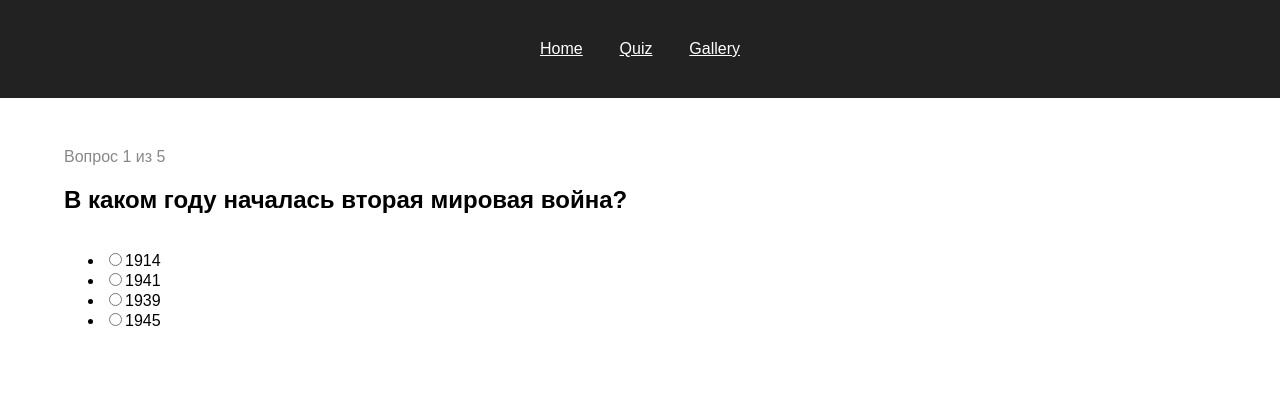
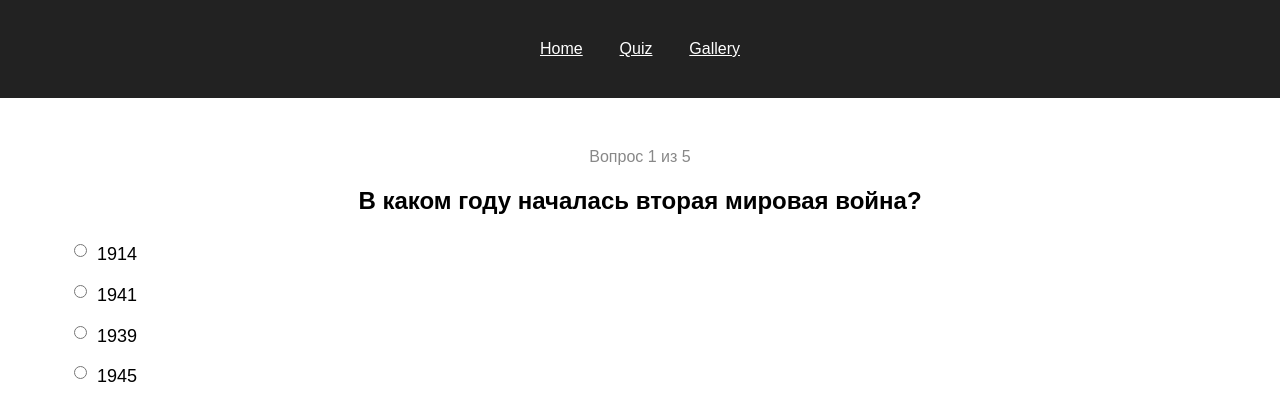
Before and after one commit to Extnow/pwa-test, a React (Create React App) app: page /quiz in a window 1280 px wide. Shown: the top 420 px of the page. Built offline with nearby package versions, Linux system fonts and the light colour scheme.

Commit message:
добавил normalize.css, изменил стили, убрал задержку на показ нового вопроса

```diff
--- a/package.json
+++ b/package.json
@@ -4,6 +4,7 @@
   "private": true,
   "dependencies": {
     "firebase-tools": "^6.2.2",
+    "normalize.css": "^8.0.1",
     "react": "^16.7.0",
     "react-dom": "^16.7.0",
     "react-redux": "^6.0.0",
--- a/src/App.js
+++ b/src/App.js
@@ -10,10 +10,12 @@ export default class App extends Component {
     return (
       <BrowserRouter>
         <React.Fragment>
-          <Route path="/" component={Header} />
-          <Route exact path="/" component={Home} />
-          <Route exact path="/quiz" component={AppQuiz} />
-          <Route exact path="/gallery" component={Gallery} />
+          <div className="App">
+            <Route path="/" component={Header} />
+            <Route exact path="/" component={Home} />
+            <Route exact path="/quiz" component={AppQuiz} />
+            <Route exact path="/gallery" component={Gallery} />
+          </div>
         </React.Fragment>
       </BrowserRouter>
     );
--- a/src/Header.js
+++ b/src/Header.js
@@ -4,7 +4,6 @@ import React from 'react';
 import { Link } from 'react-router-dom';
 
 const Header = () => (
-  <div className="App">
   <header className="App-header">
     <div className="App-navigation">
       <Link className="link" to="/">
@@ -18,7 +17,6 @@ const Header = () => (
       </Link>
     </div>
   </header>
-  </div>
 );
 
 export { Header };
--- a/src/Quiz/AnswerOption.js
+++ b/src/Quiz/AnswerOption.js
@@ -1,17 +1,35 @@
 import React from 'react';
+import styled from 'styled-components';
+
+const Text = styled.span`
+  margin-left: 10px;
+`;
+
+const Label = styled.label`
+  display: flex;
+  align-items: flex-start;
+  padding: 10px;
+  cursor: pointer;
+  font-size: 18px;
+
+  &:hover {
+    background-color: #eee;
+  }
+`;
 
 const AnswerOption = ({ answerType, answer, onAnswerSelection, answerContent }) => (
   <li>
+    <Label>
       <input
         type="radio"
         name="radioGroup"
         checked={answerType === answer}
-      id={answerType}
         value={answerType}
         disabled={answer}
         onChange={onAnswerSelection}
       />
-    <label htmlFor={answerType}>{answerContent}</label>
+      <Text>{answerContent}</Text>
+    </Label>
   </li>
 );
 
--- a/src/Quiz/Quiz.js
+++ b/src/Quiz/Quiz.js
@@ -1,8 +1,15 @@
 import React from 'react';
+import styled from 'styled-components';
 
 import { Question } from './Question';
 import { QuestionCount } from './QuestionCount';
 import { AnswerOption } from './AnswerOption';
+
+const AnswersList = styled.ul`
+  list-style-type: none;
+  margin: 0;
+  padding: 0;
+`;
 
 const Quiz = ({
   questionId,
@@ -15,7 +22,7 @@ const Quiz = ({
   <>
     <QuestionCount counter={questionId} total={questionTotal} />
     <Question content={question} />
-    <ul>
+    <AnswersList>
       {answerOptions.map(key => (
         <AnswerOption
           key={key.content}
@@ -26,7 +33,7 @@ const Quiz = ({
           onAnswerSelection={onAnswerSelection}
         />
       ))}
-    </ul>
+    </AnswersList>
   </>
 );
 
--- a/src/Quiz/index.js
+++ b/src/Quiz/index.js
@@ -82,7 +82,7 @@ class AppQuiz extends React.Component {
 
     this.setUserAnswer(event.currentTarget.value);
     if (questionId < quizQuestions.length) {
-      setTimeout(() => this.setNewQuestion(), 300);
+      this.setNewQuestion();
     } else {
       setTimeout(() => this.setResults(), 300);
     }
--- a/src/index.js
+++ b/src/index.js
@@ -1,5 +1,6 @@
 import React from 'react';
 import ReactDOM from 'react-dom';
 import App from './App';
+import 'normalize.css';
 
 ReactDOM.render(<App />, document.getElementById('root'));
```
Also changed, not shown: 1 other file (tests, documents, lock files or other folders). Lines whose indentation alone changed are shown as unchanged.
